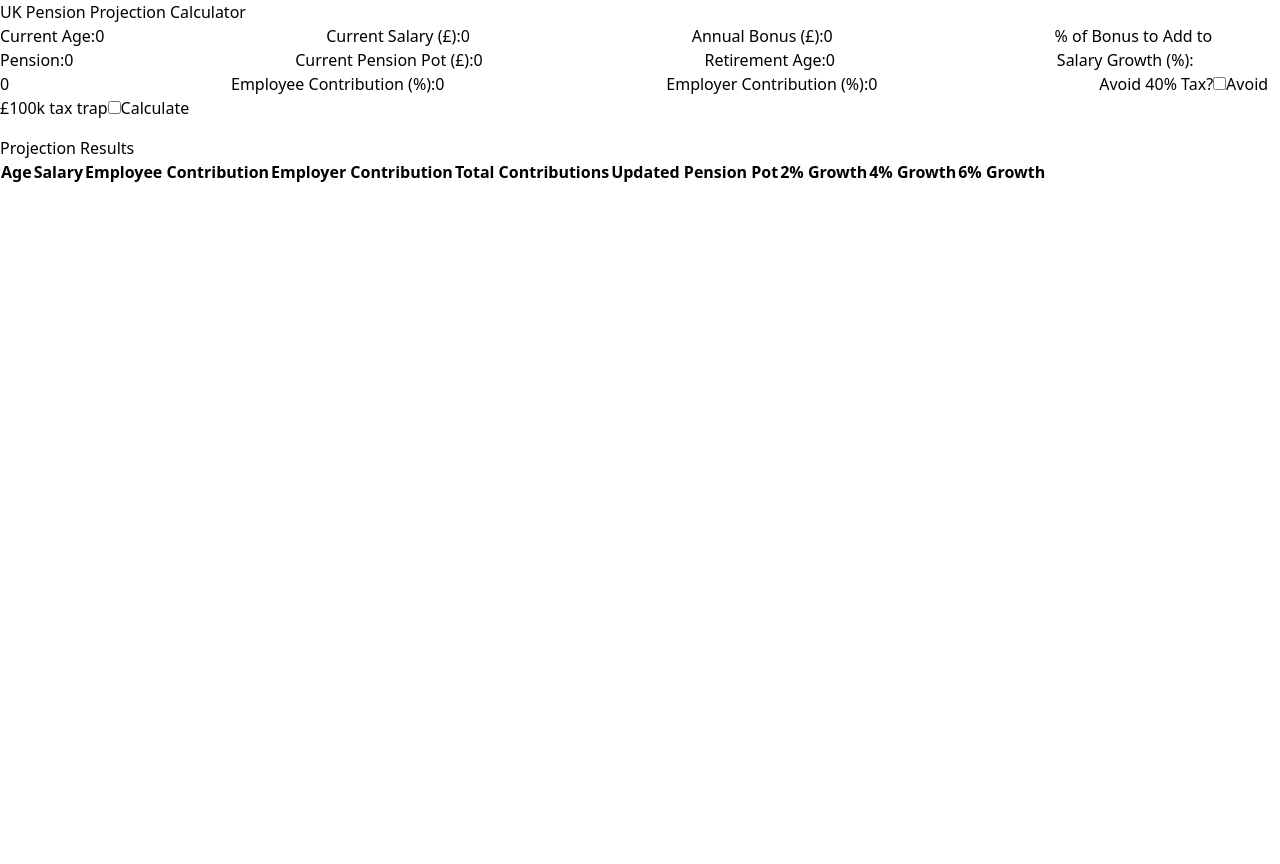
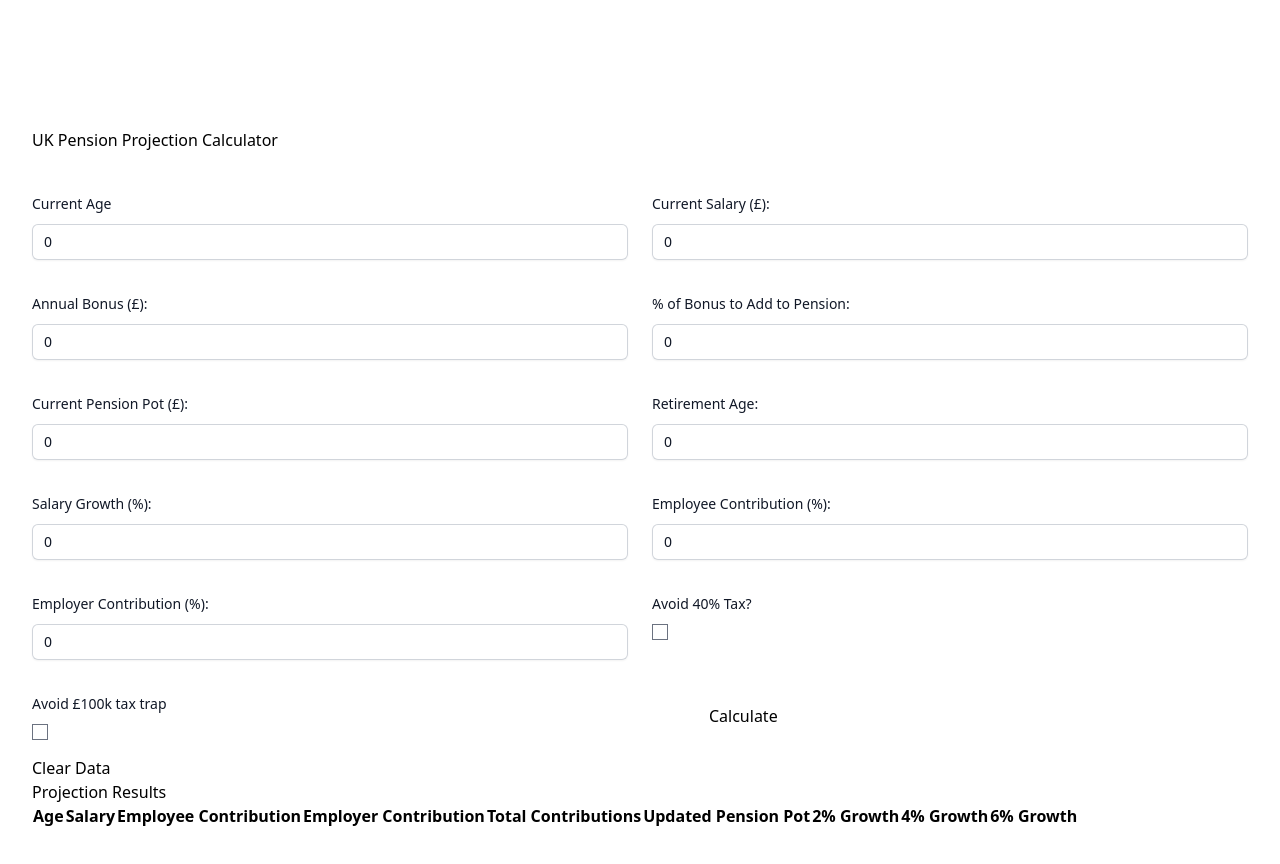
Before and after one commit to jagmitg/uk-pension-projection-calculator, a React (Create React App) app: page / in a window 1280 px wide. Shown: the top 864 px of the page. Before the commit the page ends 800 px from the top, so only its background shows below. Built offline with nearby package versions, Linux system fonts and the light colour scheme.

Commit message:
Added to Local storage

```diff
--- a/package.json
+++ b/package.json
@@ -15,6 +15,7 @@
     "eject": "react-scripts eject"
   },
   "devDependencies": {
+    "@tailwindcss/forms": "^0.5.7",
     "react-scripts": "latest",
     "tailwindcss": "^3.4.0"
   },
--- a/src/CalculatorForm.tsx
+++ b/src/CalculatorForm.tsx
@@ -14,108 +14,176 @@ export const CalculatorForm: React.FC<CalculatorFormProps> = ({
 }) => {
   return (
     <form>
-      <label>
-        Current Age:
+        <div className="space-y-12">
+            <div className="mt-10 grid grid-cols-1 gap-x-6 gap-y-8 sm:grid-cols-6">
+                <div className="sm:col-span-3">
+                    <label htmlFor="currentAge" className="block text-sm font-medium leading-6 text-gray-900">
+                        Current Age
+                    </label>
+                    <div className="mt-2">
                         <input
                             type="number"
                             name="currentAge"
                             value={state.currentAge}
                             onChange={onValueChange}
+                            className="block w-full rounded-md border-0 py-1.5 text-gray-900 shadow-sm ring-1 ring-inset ring-gray-300 placeholder:text-gray-400 focus:ring-2 focus:ring-inset focus:ring-indigo-600 sm:text-sm sm:leading-6"
                         />
+                    </div>
+                </div>
+
+                <div className="sm:col-span-3">
+                    <label htmlFor="currentSalary" className="block text-sm font-medium leading-6 text-gray-900">
+                        Current Salary (£):
                     </label>
-      <label>
-        Current Salary (£):
+                    <div className="mt-2">
                         <input
                             type="number"
                             name="currentSalary"
                             value={state.currentSalary}
                             onChange={onValueChange}
+                            className="block w-full rounded-md border-0 py-1.5 text-gray-900 shadow-sm ring-1 ring-inset ring-gray-300 placeholder:text-gray-400 focus:ring-2 focus:ring-inset focus:ring-indigo-600 sm:text-sm sm:leading-6"
                         />
+                    </div>
+                </div>
+
+                <div className="sm:col-span-3">
+                    <label htmlFor="annualBonus" className="block text-sm font-medium leading-6 text-gray-900">
+                        Annual Bonus (£):
                     </label>
-      <label>
-        Annual Bonus (£):
+                    <div className="mt-2">
                         <input
                             type="number"
                             name="annualBonus"
                             value={state.annualBonus}
                             onChange={onValueChange}
+                            className="block w-full rounded-md border-0 py-1.5 text-gray-900 shadow-sm ring-1 ring-inset ring-gray-300 placeholder:text-gray-400 focus:ring-2 focus:ring-inset focus:ring-indigo-600 sm:text-sm sm:leading-6"
                         />
+                    </div>
+                </div>
+
+                <div className="sm:col-span-3">
+                    <label htmlFor="bonusContributionPct" className="block text-sm font-medium leading-6 text-gray-900">
+                         % of Bonus to Add to Pension:
                     </label>
-      <label>
-        % of Bonus to Add to Pension:
+                    <div className="mt-2">
                         <input
                             type="number"
                             name="bonusContributionPct"
                             value={state.bonusContributionPct}
                             onChange={onValueChange}
+                            className="block w-full rounded-md border-0 py-1.5 text-gray-900 shadow-sm ring-1 ring-inset ring-gray-300 placeholder:text-gray-400 focus:ring-2 focus:ring-inset focus:ring-indigo-600 sm:text-sm sm:leading-6"
                         />
+                    </div>
+                </div>
+
+                <div className="sm:col-span-3">
+                    <label htmlFor="currentPensionPot" className="block text-sm font-medium leading-6 text-gray-900">
+                         Current Pension Pot (£):
                     </label>
-      <label>
-        Current Pension Pot (£):
+                    <div className="mt-2">
                         <input
                             type="number"
                             name="currentPensionPot"
                             value={state.currentPensionPot}
                             onChange={onValueChange}
+                            className="block w-full rounded-md border-0 py-1.5 text-gray-900 shadow-sm ring-1 ring-inset ring-gray-300 placeholder:text-gray-400 focus:ring-2 focus:ring-inset focus:ring-indigo-600 sm:text-sm sm:leading-6"
                         />
+                    </div>
+                </div>
+
+                <div className="sm:col-span-3">
+                    <label htmlFor="retirementAge" className="block text-sm font-medium leading-6 text-gray-900">
+                         Retirement Age:
                     </label>
-      <label>
-        Retirement Age:
+                    <div className="mt-2">
                         <input
                             type="number"
                             name="retirementAge"
                             value={state.retirementAge}
                             onChange={onValueChange}
+                            className="block w-full rounded-md border-0 py-1.5 text-gray-900 shadow-sm ring-1 ring-inset ring-gray-300 placeholder:text-gray-400 focus:ring-2 focus:ring-inset focus:ring-indigo-600 sm:text-sm sm:leading-6"
                         />
+                    </div>
+                </div>
+
+                <div className="sm:col-span-3">
+                    <label htmlFor="salaryGrowth" className="block text-sm font-medium leading-6 text-gray-900">
+                         Salary Growth (%):
                     </label>
-      <label>
-        Salary Growth (%):
+                    <div className="mt-2">
                         <input
                             type="number"
                             name="salaryGrowth"
                             value={state.salaryGrowth}
                             onChange={onValueChange}
+                            className="block w-full rounded-md border-0 py-1.5 text-gray-900 shadow-sm ring-1 ring-inset ring-gray-300 placeholder:text-gray-400 focus:ring-2 focus:ring-inset focus:ring-indigo-600 sm:text-sm sm:leading-6"
                         />
+                    </div>
+                </div>
+
+                <div className="sm:col-span-3">
+                    <label htmlFor="employeeContributionPct" className="block text-sm font-medium leading-6 text-gray-900">
+                         Employee Contribution (%):
                     </label>
-      <label>
-        Employee Contribution (%):
+                    <div className="mt-2">
                         <input
                             type="number"
                             name="employeeContributionPct"
                             value={state.employeeContributionPct}
                             onChange={onValueChange}
+                            className="block w-full rounded-md border-0 py-1.5 text-gray-900 shadow-sm ring-1 ring-inset ring-gray-300 placeholder:text-gray-400 focus:ring-2 focus:ring-inset focus:ring-indigo-600 sm:text-sm sm:leading-6"
                         />
+                    </div>
+                </div>
+
+                <div className="sm:col-span-3">
+                    <label htmlFor="employerContributionPct" className="block text-sm font-medium leading-6 text-gray-900">
+                         Employer Contribution (%):
                     </label>
-      <label>
-        Employer Contribution (%):
+                    <div className="mt-2">
                         <input
                             type="number"
                             name="employerContributionPct"
                             value={state.employerContributionPct}
                             onChange={onValueChange}
+                            className="block w-full rounded-md border-0 py-1.5 text-gray-900 shadow-sm ring-1 ring-inset ring-gray-300 placeholder:text-gray-400 focus:ring-2 focus:ring-inset focus:ring-indigo-600 sm:text-sm sm:leading-6"
                         />
+                    </div>
+                </div>
+
+                <div className="sm:col-span-3">
+                    <label htmlFor="avoid40Tax" className="block text-sm font-medium leading-6 text-gray-900">
+                         Avoid 40% Tax?
                     </label>
-      <label>
-        Avoid 40% Tax?
+                    <div className="mt-2">
                         <input
                             type="checkbox"
                             name="avoid40Tax"
                             checked={state.avoid40Tax}
                             onChange={onValueChange}
                         />
+                    </div>
+                </div>
+
+                <div className="sm:col-span-3">
+                    <label htmlFor="avoid100kTaxTrap" className="block text-sm font-medium leading-6 text-gray-900">
+                        Avoid £100k tax trap
                     </label>
-      <label>
-        Avoid £100k tax trap
+                    <div className="mt-2">
                         <input
                             type="checkbox"
                             name="avoid100kTaxTrap"
                             checked={state.avoid100kTaxTrap}
                             onChange={onValueChange}
                         />
-      </label>
+                    </div>
+                </div>
+
             <button type="button" onClick={onCalculate}>
             Calculate
             </button>
+        </div>
+        </div>
     </form>
   );
 };
--- a/src/PensionProjectionCalculator.tsx
+++ b/src/PensionProjectionCalculator.tsx
@@ -1,4 +1,4 @@
-import React, { useState } from 'react';
+import React, { useState, useEffect } from 'react';
 import { PensionProjectionState, PensionProjectionResult } from './interfaces';
 import { CalculatorForm } from './CalculatorForm';
 import { ResultsTable } from './ResultsTable';
@@ -8,7 +8,7 @@ const PensionProjectionCalculator: React.FC = () => {
   const INCOME_THRESHOLD_40_PCT = 50270;
   const TAX_TRAP_THRESHOLD = 100000;
 
-  const [state, setState] = useState<PensionProjectionState>({
+  const initialState: PensionProjectionState = {
     currentAge: 0,
     retirementAge: 0,
     currentSalary: 0,
@@ -20,16 +20,27 @@ const PensionProjectionCalculator: React.FC = () => {
     bonusContributionPct: 0,
     avoid40Tax: false,
     avoid100kTaxTrap: false,
+  };
+
+  // Initialize state and load from local storage if available
+  const [state, setState] = useState<PensionProjectionState>(() => {
+    const localData = localStorage.getItem('pensionState');
+    return localData ? JSON.parse(localData) : initialState;
   });
 
   const [results, setResults] = useState<PensionProjectionResult[]>([]);
 
+  // Save to local storage on state change
+  useEffect(() => {
+    localStorage.setItem('pensionState', JSON.stringify(state));
+  }, [state]);
+
   const handleChange = (e: React.ChangeEvent<HTMLInputElement>): void => {
     const { name, value, type, checked } = e.target;
-    setState({
-      ...state,
+    setState((prevState) => ({
+      ...prevState,
       [name]: type === 'checkbox' ? checked : parseFloat(value),
-    });
+    }));
   };
 
   const calculatePensionProjections = () => {
@@ -113,14 +124,22 @@ const PensionProjectionCalculator: React.FC = () => {
     setResults(pensionProjectionResults);
   };
 
+  const handleClearLocalStorage = (): void => {
+    localStorage.removeItem('pensionState');
+    setState(initialState);
+    setResults([]);
+  };
+
+
   return (
-    <div>
+    <div className="isolate bg-white px-6 py-24 sm:py-32 lg:px-8">
       <h1>UK Pension Projection Calculator</h1>
       <CalculatorForm
         state={state}
         onValueChange={handleChange}
         onCalculate={calculatePensionProjections}
       />
+      <button onClick={handleClearLocalStorage}>Clear Data</button>
       <ResultsTable results={results} />
     </div>
   );
--- a/tailwind.config.js
+++ b/tailwind.config.js
@@ -1,8 +1,9 @@
-/** @type {import('tailwindcss').Config} */
+const defaultTheme = require("tailwindcss/defaultTheme");
+
 module.exports = {
     content: ["./src/*.{js,jsx,ts,tsx}"],
     theme: {
         extend: {}
     },
-    plugins: []
+    plugins: [require("@tailwindcss/forms")]
 };
```
Also changed, not shown: 1 other file (tests, documents, lock files or other folders). Lines whose indentation alone changed are shown as unchanged.
